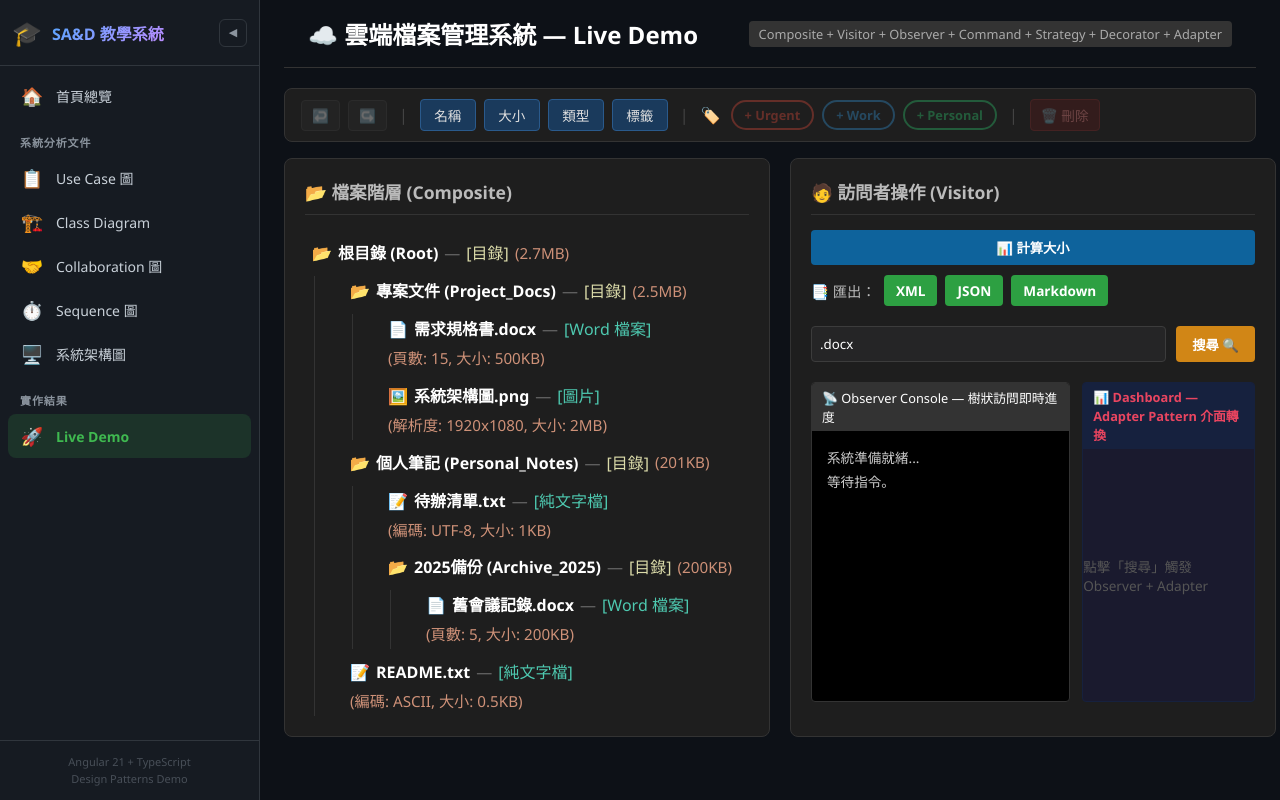
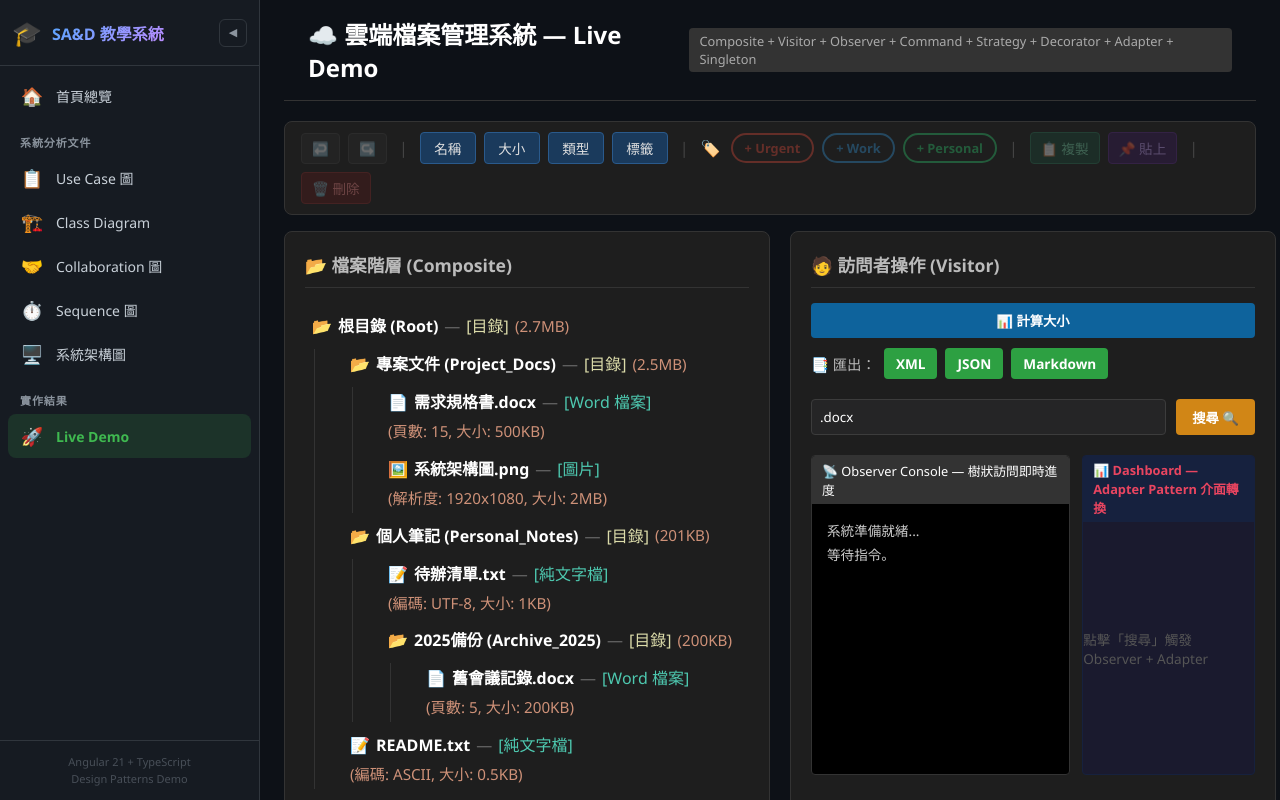
Before and after one commit to Sean11133/XD, an Angular app: page /demo in a window 1280 px wide. Built offline with nearby package versions, Linux system fonts and the light colour scheme.

Commit message:
feat(demo): Demo + Toolbar 加入複製貼上按鈕與 canPaste 邏輯

```diff
--- a/src/app/pages/demo/demo.html
+++ b/src/app/pages/demo/demo.html
@@ -2,7 +2,7 @@
   <header>
     <h1>☁️ 雲端檔案管理系統 — Live Demo</h1>
     <div class="badge">
-      Composite + Visitor + Observer + Command + Strategy + Decorator + Adapter
+      Composite + Visitor + Observer + Command + Strategy + Decorator + Adapter + Singleton
     </div>
   </header>
 
@@ -14,10 +14,13 @@
     [activeSortType]="activeSortType()"
     [activeSortDirection]="activeSortDirection()"
     [hasSelectedNode]="!!selectedNode()"
+    [canPaste]="canPaste()"
     [tagCounts]="tagCounts()"
     (sortClicked)="sortBy($event)"
     (deleteClicked)="deleteSelected()"
     (tagClicked)="toggleTag($event)"
+    (copyClicked)="copySelected()"
+    (pasteClicked)="pasteToSelected()"
     (undoClicked)="undo()"
     (redoClicked)="redo()"
   />
--- a/src/app/pages/demo/demo.ts
+++ b/src/app/pages/demo/demo.ts
@@ -15,6 +15,7 @@ import { Directory } from '../../models/structural/directory.model';
 import { FileSystemNode } from '../../models/structural/file-system-node.model';
 import type { TagType } from '../../models/structural/tag.model';
 import { TagType as TagTypeEnum } from '../../models/structural/tag.model';
+import { Clipboard } from '../../models/creational/clipboard.singleton';
 import { SearchSubjectService } from '../../services/behavioral/search-subject.service';
 import type { SearchEvent } from '../../models/behavioral/search-event.model';
 import { ConsoleObserver } from '../../models/behavioral/console.observer';
@@ -38,7 +39,7 @@ type SortDirection = 'asc' | 'desc' | null;
 // ==========================================
 // Live Demo — 雲端檔案管理系統（容器元件 / Smart Component）
 // 整合 Composite + Visitor + Observer + Command + Strategy
-//      + Decorator + Adapter Pattern
+//      + Decorator + Adapter + Singleton Pattern
 //
 // Observer Pattern 整合：
 //   Subject（發佈端）= SearchSubjectService
@@ -48,6 +49,10 @@ type SortDirection = 'asc' | 'desc' | null;
 // 🎨 Day 5 新增：
 //   Decorator Pattern — ConsoleObserver 用裝飾器鏈美化日誌
 //   Adapter Pattern  — SearchEventAdapter 將事件流轉為 Dashboard 介面
+//
+// 🎨 Day 6 新增：
+//   Command Pattern  — CopyCommand / PasteCommand（複製、貼上）
+//   Singleton Pattern — Clipboard 全域共享剪貼簿
 // ==========================================
 
 @Component({
@@ -88,6 +93,23 @@ export class DemoComponent implements OnInit, OnDestroy {
   selectedNode = signal<FileSystemNode | null>(null);
   activeSortType = signal<SortType | null>(null);
   activeSortDirection = signal<SortDirection>(null);
+
+  /** Singleton — Clipboard 實例（供 canPaste 計算用） */
+  private readonly clipboard = Clipboard.getInstance();
+
+  /**
+   * 是否可以貼上：
+   * 1. 剪貼簿有內容
+   * 2. 選中的節點是目錄（或未選取時貼到根目錄）
+   */
+  canPaste = computed(() => {
+    // 讀取 treeVersion 確保 signal 依賴更新
+    this.treeVersion();
+    if (!this.clipboard.hasContent()) return false;
+    const node = this.selectedNode();
+    // 未選取 → 可貼到根目錄；選取目錄 → 可貼
+    return !node || node instanceof Directory;
+  });
 
   /** 遞增版本號，強制 OnPush 子元件重新渲染 */
   treeVersion = signal(0);
@@ -202,6 +224,32 @@ export class DemoComponent implements OnInit, OnDestroy {
     this.treeVersion.update((v) => v + 1);
   }
 
+  /** Command Pattern — 複製選取的節點到 Clipboard（Singleton） */
+  copySelected(): void {
+    const node = this.selectedNode();
+    if (!node) return;
+
+    const desc = this.facade.copyNode(node);
+    this.appendLog(`[Command] 📋 ${desc}`);
+    this.treeVersion.update((v) => v + 1);
+  }
+
+  /** Command Pattern — 從 Clipboard（Singleton）貼上到目標目錄 */
+  pasteToSelected(): void {
+    // 決定貼上目標：選中目錄 → 該目錄；未選取 → 根目錄
+    const node = this.selectedNode();
+    const targetDir = node instanceof Directory ? node : this.root();
+
+    const desc = this.facade.pasteNode(targetDir);
+    if (!desc) {
+      this.appendLog('[Command] ⚠️ 剪貼簿為空，無法貼上');
+      return;
+    }
+
+    this.appendLog(`[Command] 📌 ${desc}`);
+    this.treeVersion.update((v) => v + 1);
+  }
+
   undo(): void {
     const command = this.facade.commandHistory.undo();
     if (command) {
--- a/src/app/pages/demo/toolbar/toolbar.ts
+++ b/src/app/pages/demo/toolbar/toolbar.ts
@@ -66,6 +66,27 @@ import type { CommandHistory } from '../../../services/behavioral/command-histor
             }
           </button>
         }
+      </div>
+
+      <span class="toolbar-divider">|</span>
+
+      <div class="toolbar-group">
+        <button
+          class="toolbar-btn copy-btn"
+          [disabled]="!hasSelectedNode()"
+          (click)="copyClicked.emit()"
+          title="複製選取項目"
+        >
+          📋 複製
+        </button>
+        <button
+          class="toolbar-btn paste-btn"
+          [disabled]="!canPaste()"
+          (click)="pasteClicked.emit()"
+          title="貼上至選取的目錄"
+        >
+          📌 貼上
+        </button>
       </div>
 
       <span class="toolbar-divider">|</span>
@@ -194,6 +215,24 @@ import type { CommandHistory } from '../../../services/behavioral/command-histor
         color: #fff;
       }
     }
+    .copy-btn {
+      background: #1a4a3a;
+      border-color: #2a7a5a;
+      color: #7adfb0;
+      &:hover:not(:disabled) {
+        background: #2a7a5a;
+        color: #fff;
+      }
+    }
+    .paste-btn {
+      background: #3a1a5c;
+      border-color: #5a2a8c;
+      color: #c8a0ff;
+      &:hover:not(:disabled) {
+        background: #5a2a8c;
+        color: #fff;
+      }
+    }
   `,
 })
 export class ToolbarComponent {
@@ -209,6 +248,9 @@ export class ToolbarComponent {
   /** 輸入：是否有選中的節點 */
   hasSelectedNode = input<boolean>(false);
 
+  /** 輸入：是否可以貼上（剪貼簿有內容 + 選中目錄） */
+  canPaste = input<boolean>(false);
+
   /** 輸入：各標籤的即時數量 */
   tagCounts = input<Record<TagType, number>>({} as Record<TagType, number>);
 
@@ -216,6 +258,8 @@ export class ToolbarComponent {
   sortClicked = output<SortType>();
   deleteClicked = output<void>();
   tagClicked = output<TagType>();
+  copyClicked = output<void>();
+  pasteClicked = output<void>();
   undoClicked = output<void>();
   redoClicked = output<void>();
 
```
